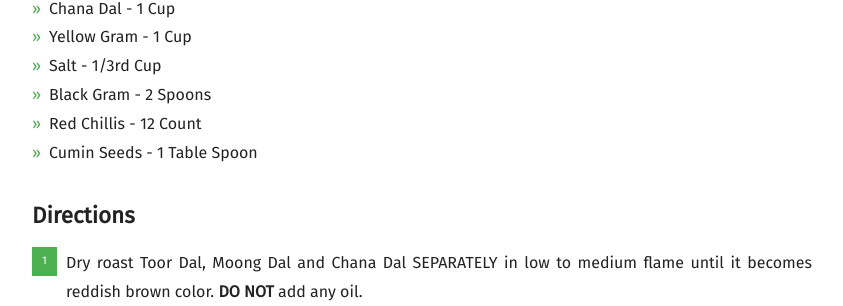
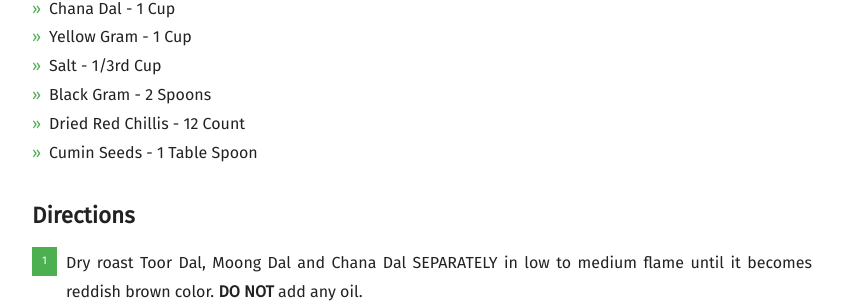
Before and after one commit to mallikasdishes/github.io, a Jekyll site: the page built from _posts/2019-02-18-kandi-powder.md, in a window 1280 px wide and 900 px high, scrolled down 969 px. Shown: the part 146-452 px from the top of the window, without its empty margins (58-901 px from the left). Built offline with Jekyll 4.4.1, drawn with Linux system fonts in a browser that asks for light colours; nearby versions of some CDN libraries; some web fonts are replaced; comment, search, counter and statistics services are not loaded.

Commit message:
Update 2019-02-18-kandi-powder.md

```diff
--- a/_posts/2019-02-18-kandi-powder.md
+++ b/_posts/2019-02-18-kandi-powder.md
@@ -20,7 +20,7 @@ recipe:
       * Yellow Gram - 1 Cup
       * Salt - 1/3rd Cup
       * Black Gram - 2 Spoons
-      * Red Chillis - 12 Count
+      * Dried Red Chillis - 12 Count
       * Cumin Seeds - 1 Table Spoon
   directions_markdown: |-
       1. Dry roast Toor Dal, Moong Dal and Chana Dal SEPARATELY in low to medium flame until it becomes reddish brown color. **DO NOT** add any oil.
```
